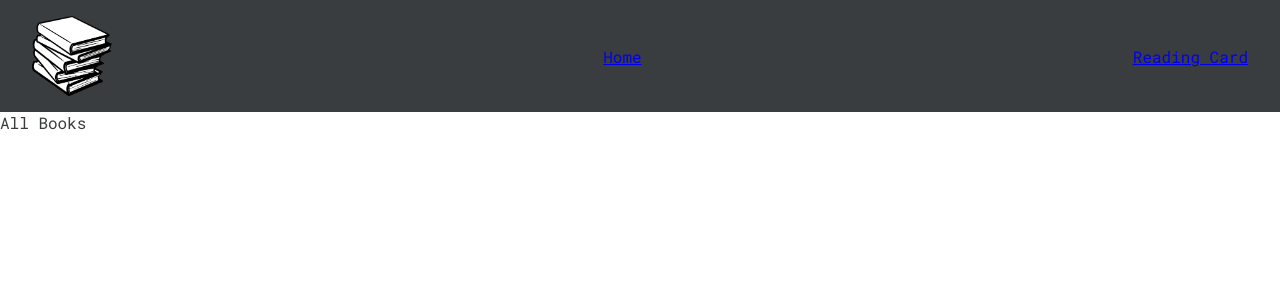
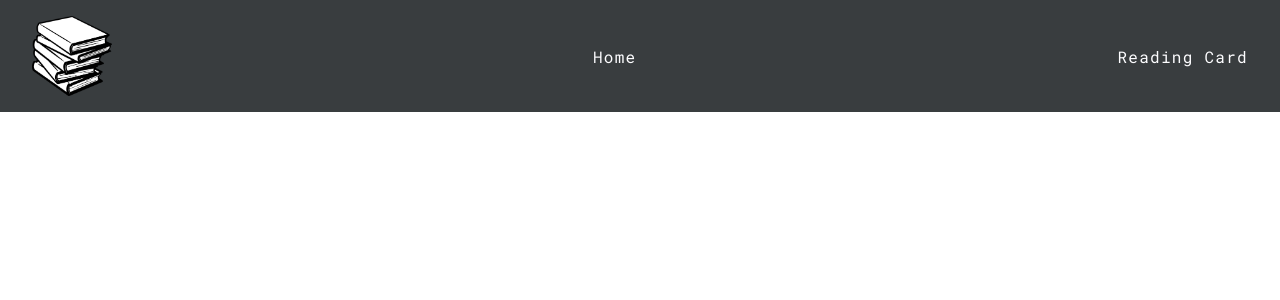
Before and after one commit to MajaKnezevic4598/reader-app, a React (Create React App) app: page / in a window 1280 px wide. Shown: the top 300 px of the page. Built offline with nearby package versions, Linux system fonts and the light colour scheme.

Commit message:
added PageNotFound

```diff
--- a/src/App.js
+++ b/src/App.js
@@ -1,7 +1,7 @@
 import Header from "./components/Header";
 import { BrowserRouter, Route, Routes } from "react-router-dom";
 import ReadingCard from "./components/ReadingCard";
-import AllBooks from "./components/AllBooks";
+import SearchBooks from "./components/SearchBooks";
 import PageNotFound from "./components/PageNotFound";
 
 function App() {
@@ -10,7 +10,7 @@ function App() {
       <BrowserRouter>
         <Header />
         <Routes>
-          <Route path="/" element={<AllBooks />} />
+          <Route path="/" element={<SearchBooks />} />
           <Route path="/reading-card" element={<ReadingCard />} />
           <Route path="*" element={<PageNotFound />} />
         </Routes>
--- a/src/components/AllBooks.js
+++ /dev/null
@@ -1,5 +0,0 @@
-const AllBooks = () => {
-  return <div>All Books</div>;
-};
-
-export default AllBooks;
--- a/src/components/Header.js
+++ b/src/components/Header.js
@@ -8,11 +8,11 @@ const Header = () => {
       <div className="header__logo-conteiner">
         <img src={img1} alt="logo" className="header__logo" />
       </div>
-      <Link to="/">
-        <div>Home</div>
+      <Link to="/" className="header__link">
+        Home
       </Link>
-      <Link to="/reading-card">
-        <div>Reading Card</div>
+      <Link to="/reading-card" className="header__link">
+        Reading Card
       </Link>
     </header>
   );
--- a/src/components/Header.scss
+++ b/src/components/Header.scss
@@ -3,6 +3,7 @@
 .header {
   width: 100vw;
   height: auto;
+  position: fixed;
   background-color: $darkPrimary;
   color: $whitePrimaryFont;
   display: flex;
@@ -18,4 +19,10 @@
     width: 80px;
     height: 80px;
   }
+
+  &__link {
+    text-decoration: none;
+    color: $whitePrimaryFont;
+    letter-spacing: 0.1vw;
+  }
 }
--- /dev/null
+++ b/src/components/SearchBooks.js
@@ -0,0 +1,5 @@
+const SearchBooks = () => {
+  return <div>All Books</div>;
+};
+
+export default SearchBooks;
```
